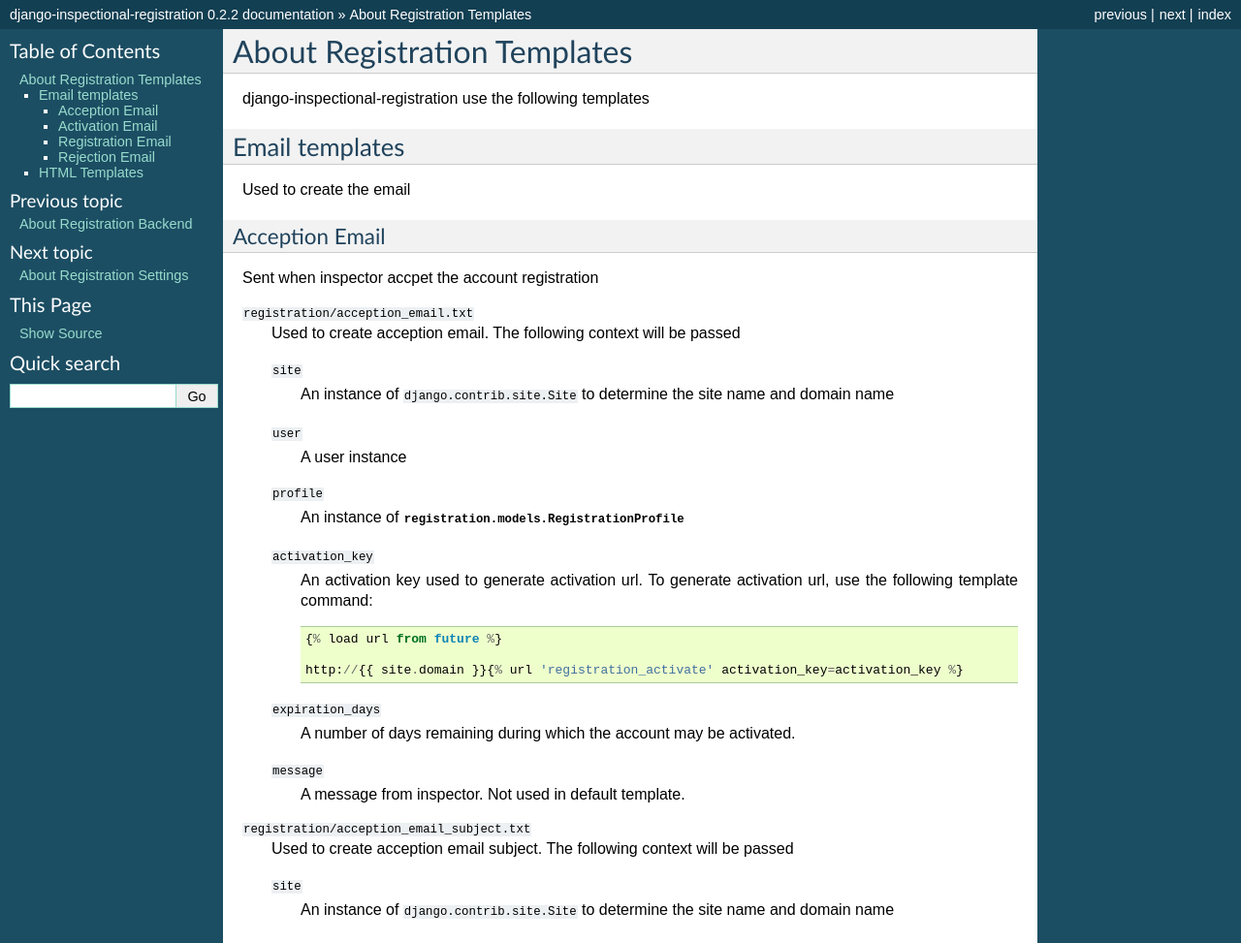
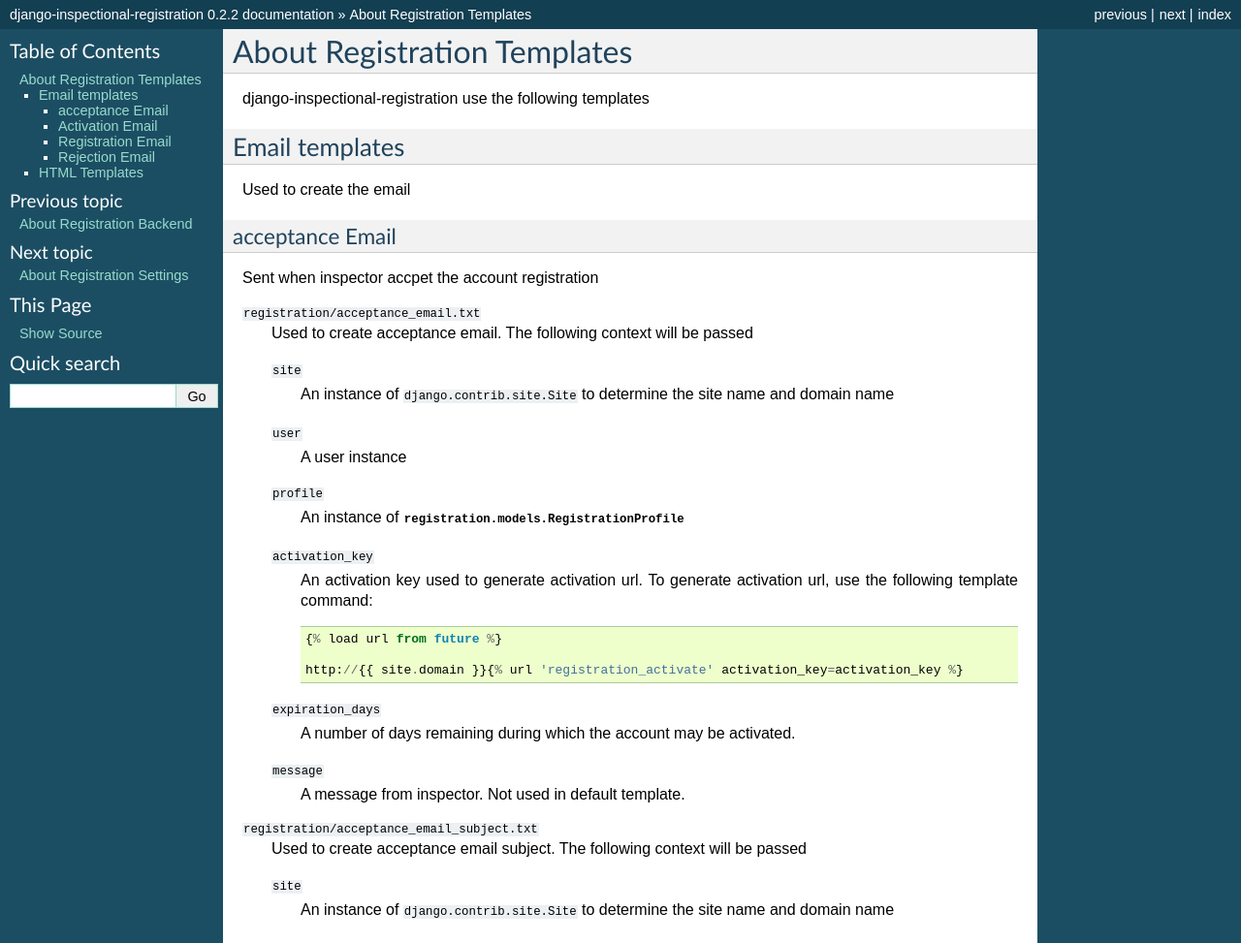
Before and after one commit to lambdalisue/django-inspectional-registration, a Sphinx documentation site: the page built from docs/about_registration_templates.rst, in a window 1280 px wide and 1400 px high. Shown: the top 973 px of the window at 97% size. Built offline with Sphinx 7.4.7, drawn with Linux system fonts in a browser that asks for light colours.

Commit message:
Not 'acception' but 'acceptance' ...
I'm ashamed...lol

```diff
--- a/README.rst
+++ b/README.rst
@@ -17,7 +17,7 @@
     It is commonly used for inspection.
 
 -   You can send any additional messages to the user in each steps
-    (acception, rejection and activation)
+    (acceptance, rejection and activation)
 
 -   The behaviors of the application are customizable with Backend feature.
 
--- a/docs/about_registration_settings.rst
+++ b/docs/about_registration_settings.rst
@@ -39,8 +39,8 @@
 
     Default: ``True``
 
-``REGISTRATION_ACCEPTION_EMAIL``
-    Set ``False`` to disable sending acception email to the user.
+``REGISTRATION_ACCEPTANCE_EMAIL``
+    Set ``False`` to disable sending acceptance email to the user.
 
     Default: ``True``
 
--- a/docs/about_registration_templates.rst
+++ b/docs/about_registration_templates.rst
@@ -8,12 +8,12 @@
 ==============================
 Used to create the email
 
-Acception Email
+acceptance Email
 ------------------------------
 Sent when inspector accpet the account registration
 
-``registration/acception_email.txt``
-    Used to create acception email. The following context will be passed
+``registration/acceptance_email.txt``
+    Used to create acceptance email. The following context will be passed
 
     ``site``
         An instance of ``django.contrib.site.Site`` to determine the site name
@@ -39,8 +39,8 @@
     ``message``
         A message from inspector. Not used in default template.
 
-``registration/acception_email_subject.txt``
-    Used to create acception email subject. The following context will be passed
+``registration/acceptance_email_subject.txt``
+    Used to create acceptance email subject. The following context will be passed
 
     ``site``
         An instance of ``django.contrib.site.Site`` to determine the site name
--- a/docs/index.rst
+++ b/docs/index.rst
@@ -26,7 +26,7 @@
     It is commonly used for inspection.
 
 -   You can send any additional messages to the user in each steps
-    (acception, rejection and activation)
+    (acceptance, rejection and activation)
 
 -   The behaviors of the application are customizable with Backend feature.
 
--- a/registration/__init__.py
+++ b/registration/__init__.py
@@ -19,7 +19,7 @@
 setconf('REGISTRATION_OPEN', True)
 
 setconf('REGISTRATION_REGISTRATION_EMAIL', True)
-setconf('REGISTRATION_ACCEPTION_EMAIL', True)
+setconf('REGISTRATION_ACCEPTANCE_EMAIL', True)
 setconf('REGISTRATION_REJECTION_EMAIL', True)
 setconf('REGISTRATION_ACTIVATION_EMAIL', True)
 
```
Also changed, not shown: docs/_static/img/difference_summary.png, docs/_static/svg/difference.svg, 14 other files.
